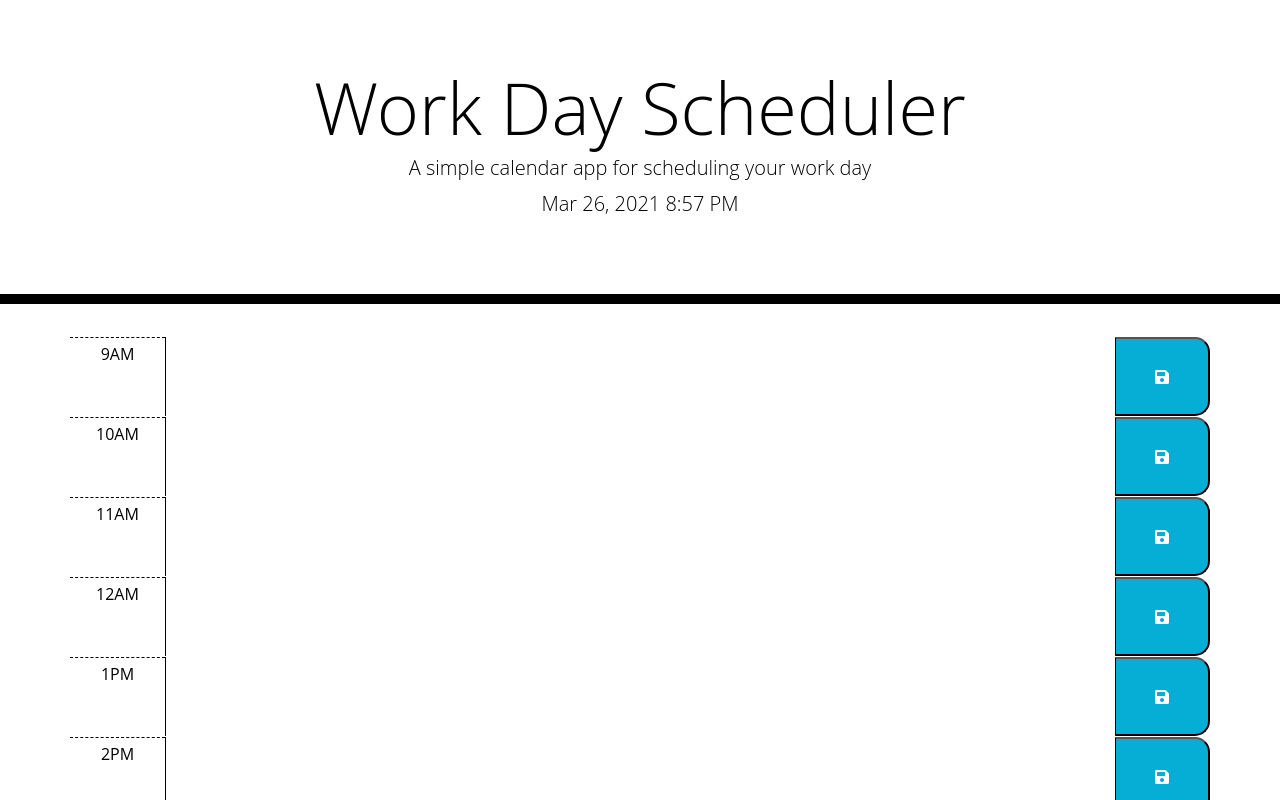
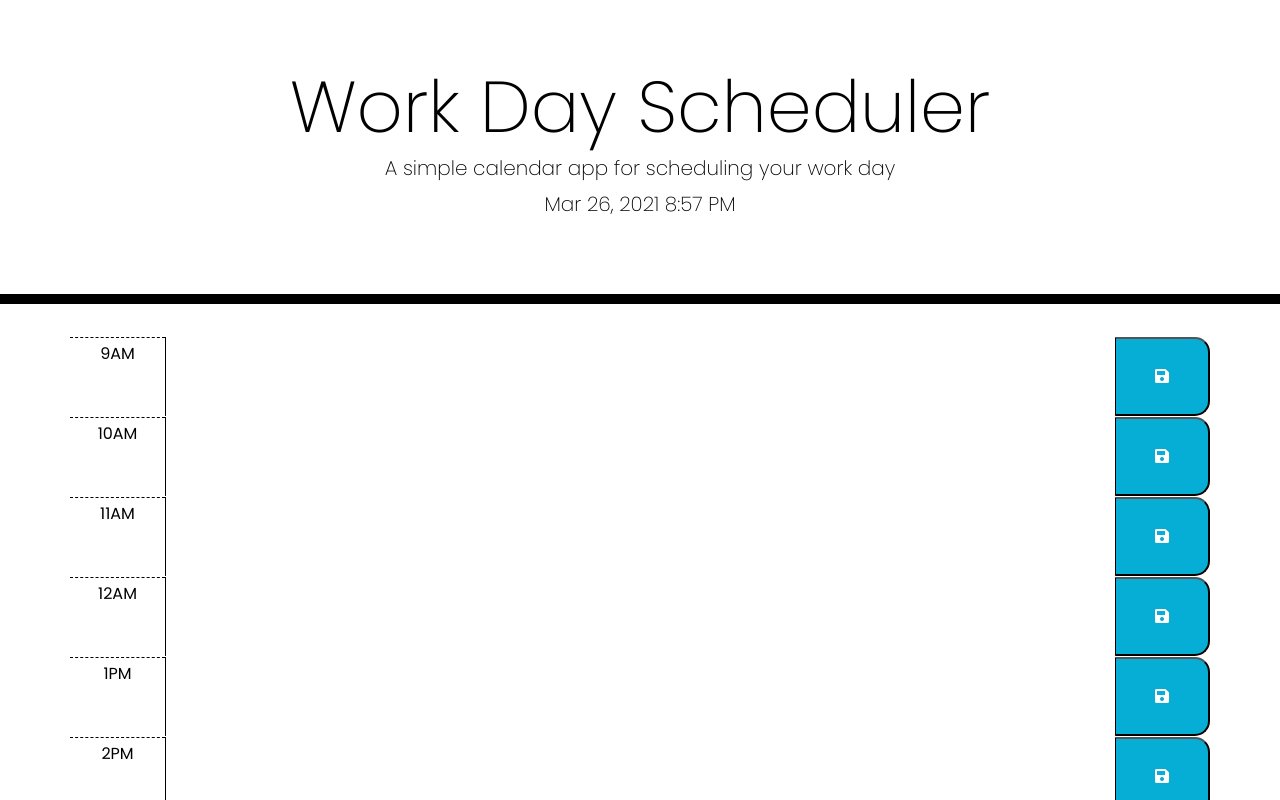
Before and after one commit to MarketingPlus/day-scheduler, a plain HTML site: page index.html in a window 1280 px wide. Shown: the top 800 px of the page. Drawn offline with nearby package versions, Linux system fonts and the light colour scheme.

Commit message:
added a font with google fonts

```diff
--- a/assets/css/style.css
+++ b/assets/css/style.css
@@ -1,5 +1,7 @@
+@import url("https://fonts.googleapis.com/css2?family=Poppins:ital,wght@0,200;0,400;0,500;1,200&display=swap");
+
 body {
-  font-family: 'Open Sans', sans-serif;
+  font-family: "Poppins", sans-serif;
   font-size: 16px;
   line-height: 1;
 }
```
